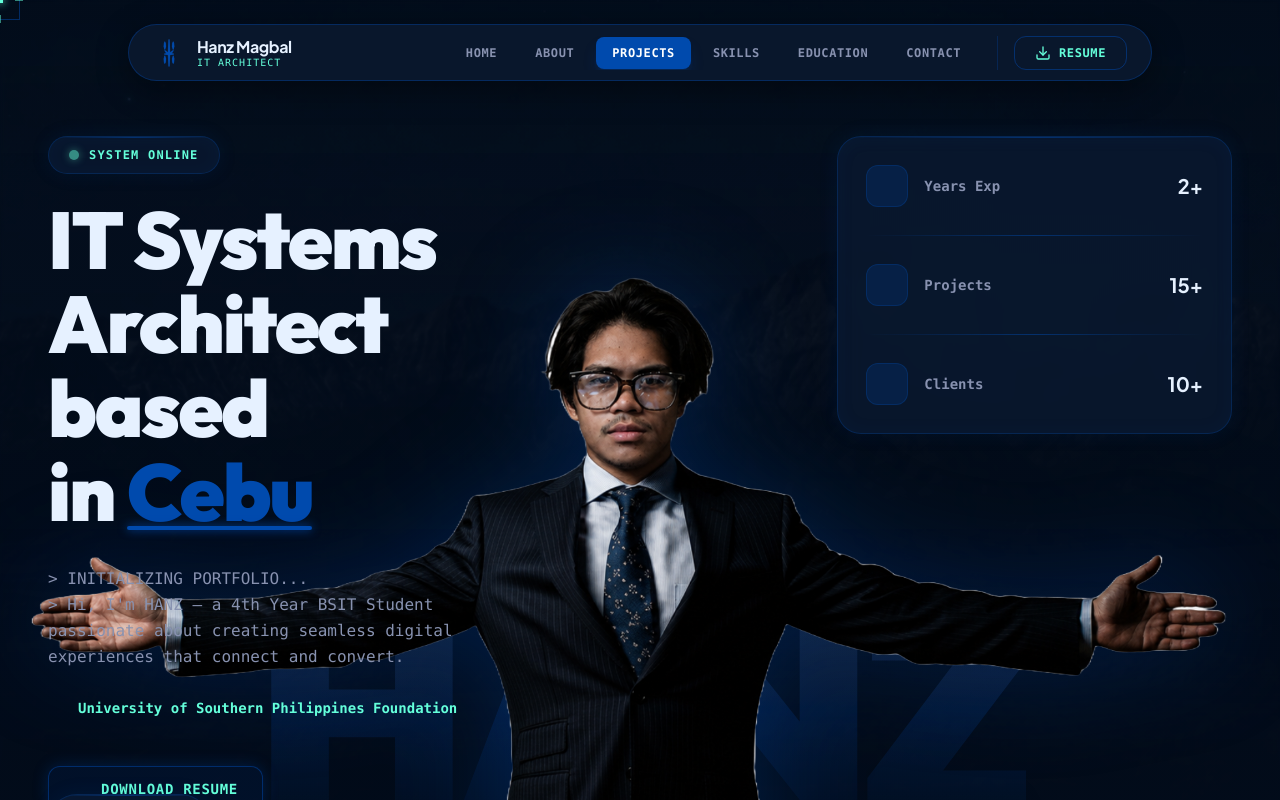
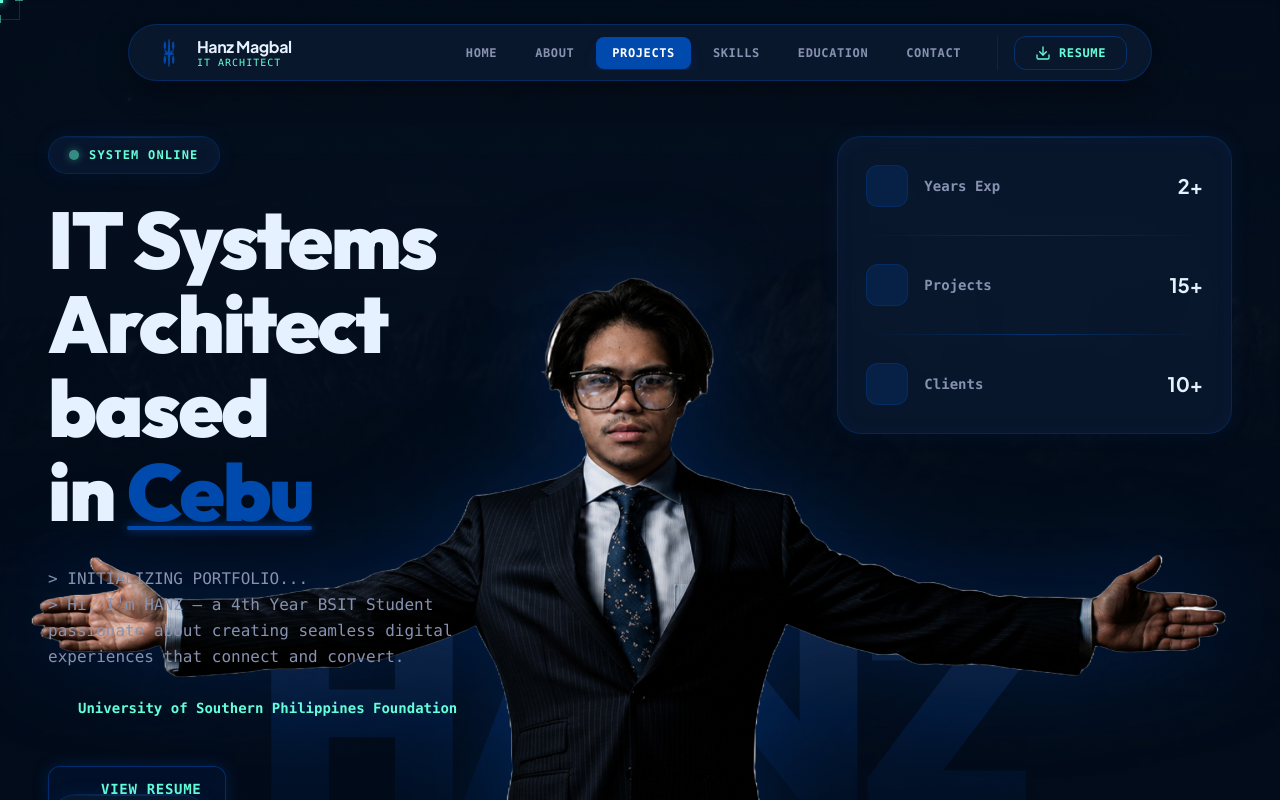
Before and after one commit to h4nzdev/PortfolioV3, a React (Vite) app: page / in a window 1280 px wide. Shown: the top 800 px of the page. Built offline with nearby package versions, Linux system fonts and the light colour scheme; some icons are missing.

Commit message:
fix resume docs to pdf for viewing

```diff
--- a/src/components/Hero.jsx
+++ b/src/components/Hero.jsx
@@ -139,8 +139,8 @@ const Hero = () => {
                 rel="noopener noreferrer"
                 className="flex items-center gap-2 px-6 py-3 rounded-xl border border-[#004aad]/50 bg-[#004aad]/10 text-sm font-bold font-mono uppercase tracking-wider text-[#64ffda] hover:bg-[#004aad]/30 transition-all group shadow-[0_0_15px_rgba(0,74,173,0.3)] hover:shadow-[0_0_25px_rgba(100,255,218,0.2)]"
               >
-                <Icon icon="lucide:download" className="w-5 h-5 group-hover:-translate-y-0.5 transition-transform" />
-                <span>Download Resume</span>
+                <Icon icon="lucide:eye" className="w-5 h-5 group-hover:-translate-y-0.5 transition-transform" />
+                <span>View Resume</span>
               </a>
             </div>
 
--- a/src/data/portfolioData.js
+++ b/src/data/portfolioData.js
@@ -65,7 +65,7 @@ import k11 from "../assets/projects/klinkahub/k11.jpg";
 import k12 from "../assets/projects/klinkahub/k12.jpg";
 import k13 from "../assets/projects/klinkahub/k13.jpg";
 
-import resumeDoc from "../assets/resume/Hanz_Resume.docx?url";
+import resumeDoc from "../assets/resume/Hanz_Resume.pdf";
 
 export const personalInfo = {
   name: "HANZ CHRISTIAN ANGELO G. MAGBAL",
```
Also changed, not shown: 2 other files (tests, documents, lock files or other folders).
